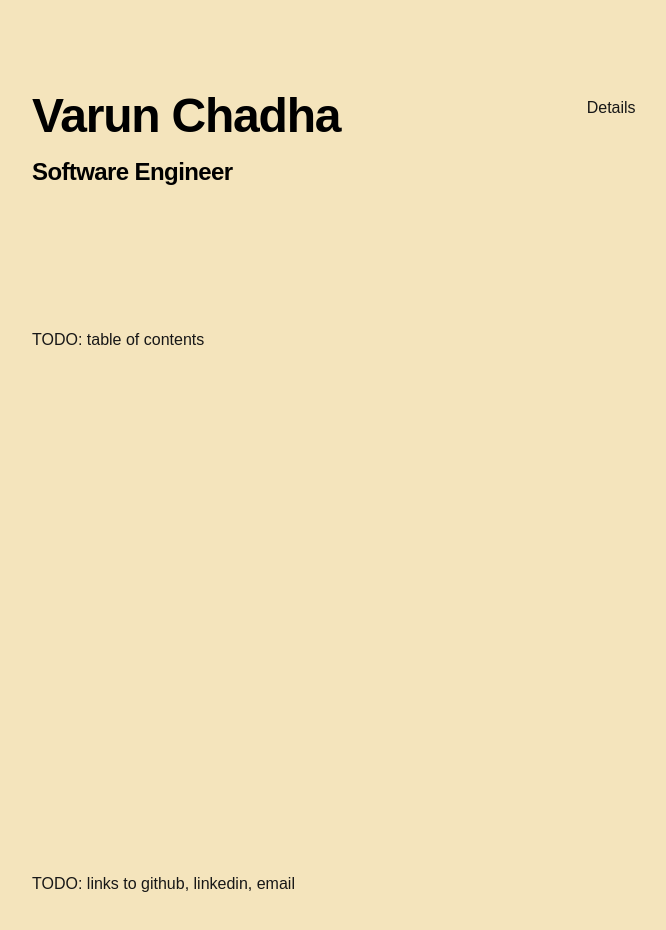
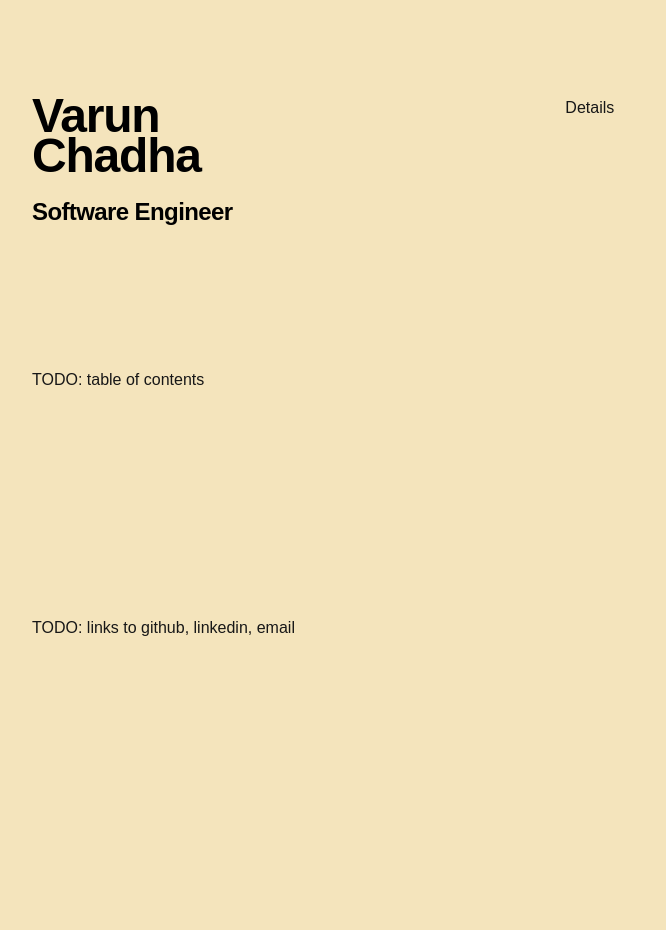
Before and after one commit to vchadha/portfolio, a Next.js app: page / in a window 1280 px wide. Shown: the top 930 px of the page, without its empty margins (96-762 px from the left). After the commit the page ends 800 px from the top, so only its background shows below. Built offline with nearby package versions, Linux system fonts and the light colour scheme.

Commit message:
Change flex to ensure static content section

```diff
--- a/app/page.tsx
+++ b/app/page.tsx
@@ -2,8 +2,8 @@ import Image from "next/image";
 
 export default function Home() {
   return (
-    <main className="flex flex-row min-h-screen w-full items-center">
-      <div className="flex flex-col min-h-screen w-5/12 my-24 mx-32">
+    <main className="flex flex-row min-h-screen w-full items-start">
+      <div className="flex flex-col sticky top-0 h-screen w-5/12 py-24 px-32">
       {/* TODO: replace text-colour with values from globals */}
         <h1 className="max-w-xs mb-2 text-5xl font-bold leading-10 tracking-tight text-black dark:text-zinc-50">
           Varun Chadha
@@ -17,12 +17,12 @@ export default function Home() {
           TODO: table of contents
         </h1>
 
-        <h1 className="max-w-xs mt-auto">
+        <h1 className="max-w-xs mt-auto mb-16">
           TODO: links to github, linkedin, email
         </h1>
       </div>
 
-      <div className="flex flex-col min-h-screen w-7/12">
+      <div className="flex flex-col w-7/12 overflow-y-auto py-24 px-32">
         Details
       </div>
       {/* <main className="flex min-h-screen w-full max-w-3xl flex-col items-center justify-between py-32 px-16 sm:items-start">
```
